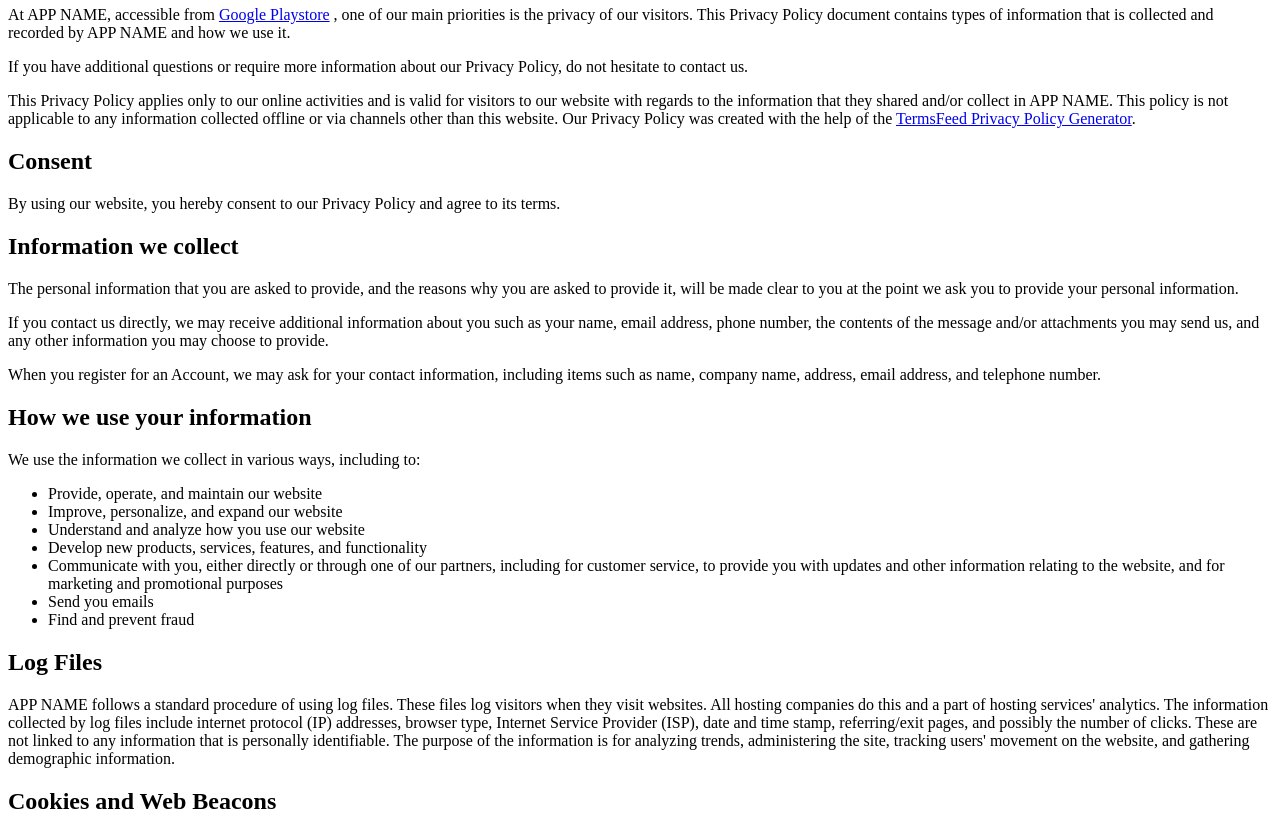
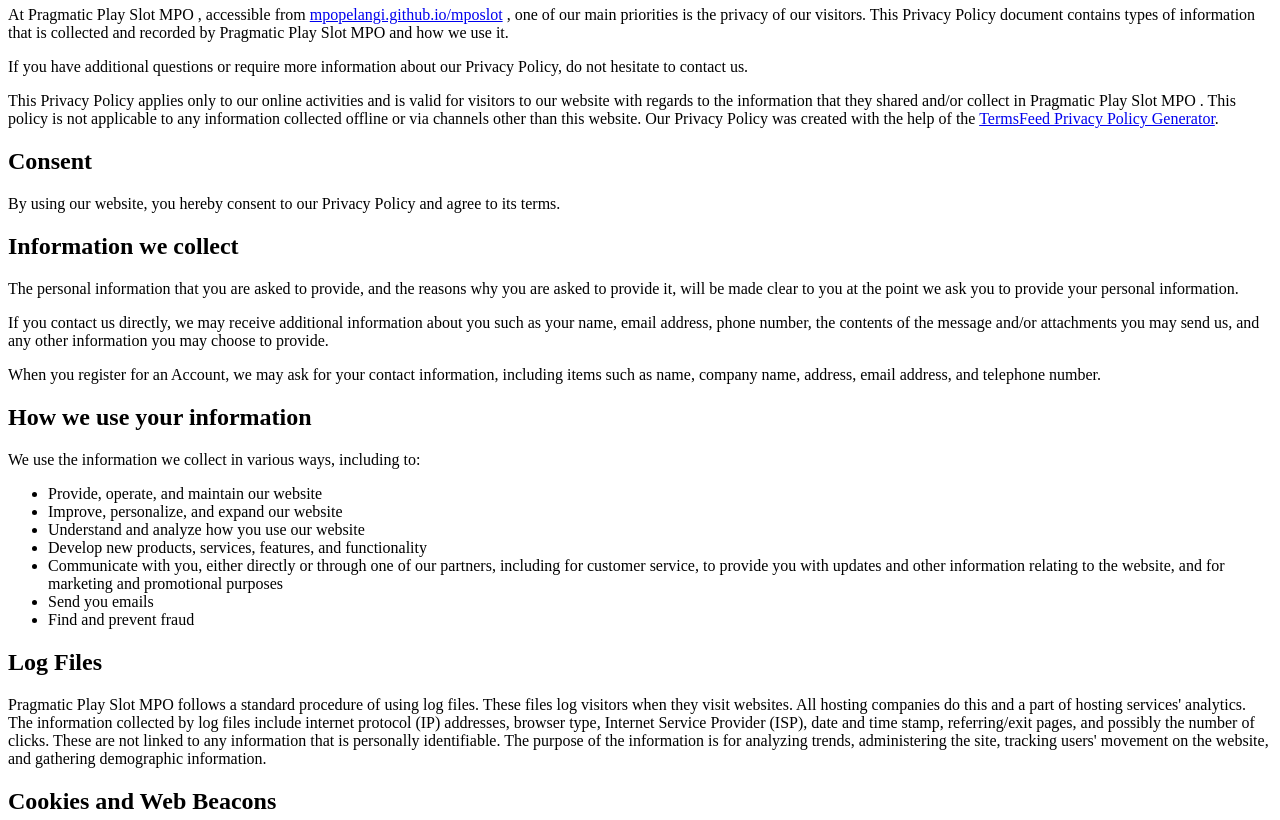
Before and after one commit to mpopelangi/mposlot, a plain HTML site: page privacy.html in a window 1280 px wide. Shown: the part 60-880 px from the top of the page. Drawn offline with Linux system fonts and the light colour scheme.

Commit message:
Update privacy.html

```diff
--- a/privacy.html
+++ b/privacy.html
@@ -4,11 +4,11 @@
 <meta name="viewport" content="width=device-width">
 <meta http-equiv="content-type" content="text/html;charset=utf-8">
 <script>
-	var app = 'APP NAME';
-	var email = 'abc@gmail.com';
-	var pkg = 'www.www.www';
-	var link = 'https://github.io/slot';
-	var linktitle = 'Google Playstore';
+	var app = 'Pragmatic Play Slot MPO ';
+	var email = 'mpopelangislot@gmail.com';
+	var pkg = 'pragmatic.play.slotmpo2022';
+	var link = 'https://mpopelangi.github.io/mposlot';
+	var linktitle = 'mpopelangi.github.io/mposlot';
 </script>
 <title>privacy policy</title>
 </head>
```
